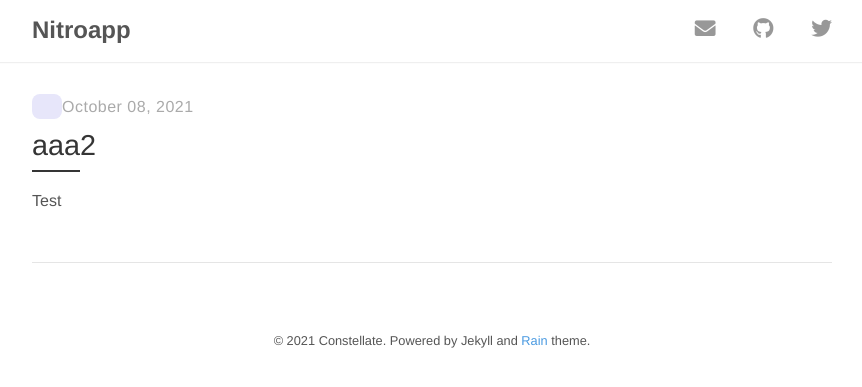
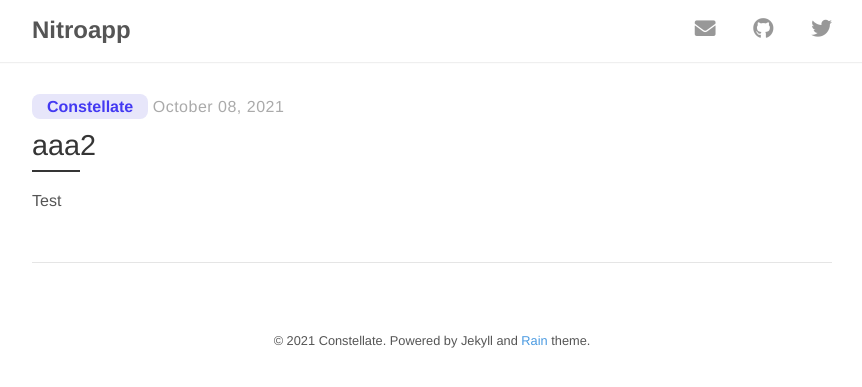
Before and after one commit to cns-nitroapp/blog, a Jekyll site: the page built from index.html, in a window 1280 px wide. Shown: the top 387 px of the page, without its empty margins (208-1070 px from the left). Built offline with Jekyll 4.4.1, drawn with Linux system fonts in a browser that asks for light colours; nearby versions of some CDN libraries; the list of posts is cut into pages by our own code.

Commit message:
Update home.html

```diff
--- a/_layouts/home.html
+++ b/_layouts/home.html
@@ -6,7 +6,7 @@ layout: default
   {% for post in paginator.posts %}
     <a href="{{ post.url | prepend: site.baseurl }}" class="catalogue-item">
       <div>
-        <span class="author">{{ page.author }}</span>
+        <span class="author">{{ post.author }}</span>
         <time datetime="{{ post.date }}" class="catalogue-time">{{ post.date | date: "%B %d, %Y" }}</time>
         <h1 class="catalogue-title">{{ post.title }}</h1>
         <div class="catalogue-line"></div>
```
